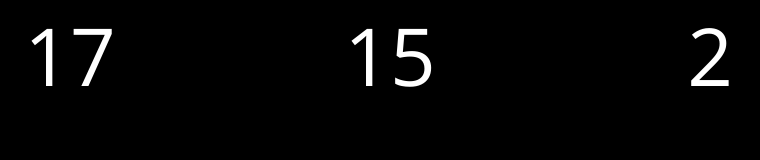
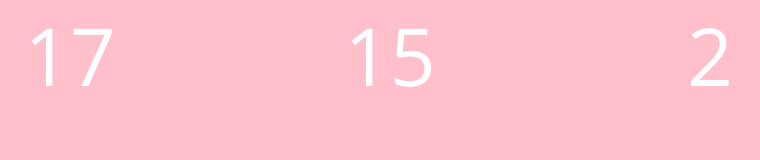
Before and after one commit to OlliCS/OlliCS.github.io, a plain HTML site: page index.html in a window 1280 px wide. Shown: the whole page, without its empty margins (250-1010 px from the left). Drawn offline with nearby package versions, Linux system fonts and the light colour scheme.

Commit message:
Set color to pink

```diff
--- a/css/style.css
+++ b/css/style.css
@@ -2,7 +2,7 @@
 /* CSS Variables */
 html,body{
   margin:0;
-  background-color:black;
+  background-color:pink;
 
 }
 :root {
@@ -81,7 +81,7 @@ select {
 
 .feedback {
   color: white;
-  background-color: black;
+  background-color: pink;
 
   width:25%;
   height: 25%;
@@ -95,7 +95,7 @@ select {
   justify-content:center;
   font-size:500%;
   text-align: center;
-  background-color:black;
+  background-color:pink;
 
 
 }
```
